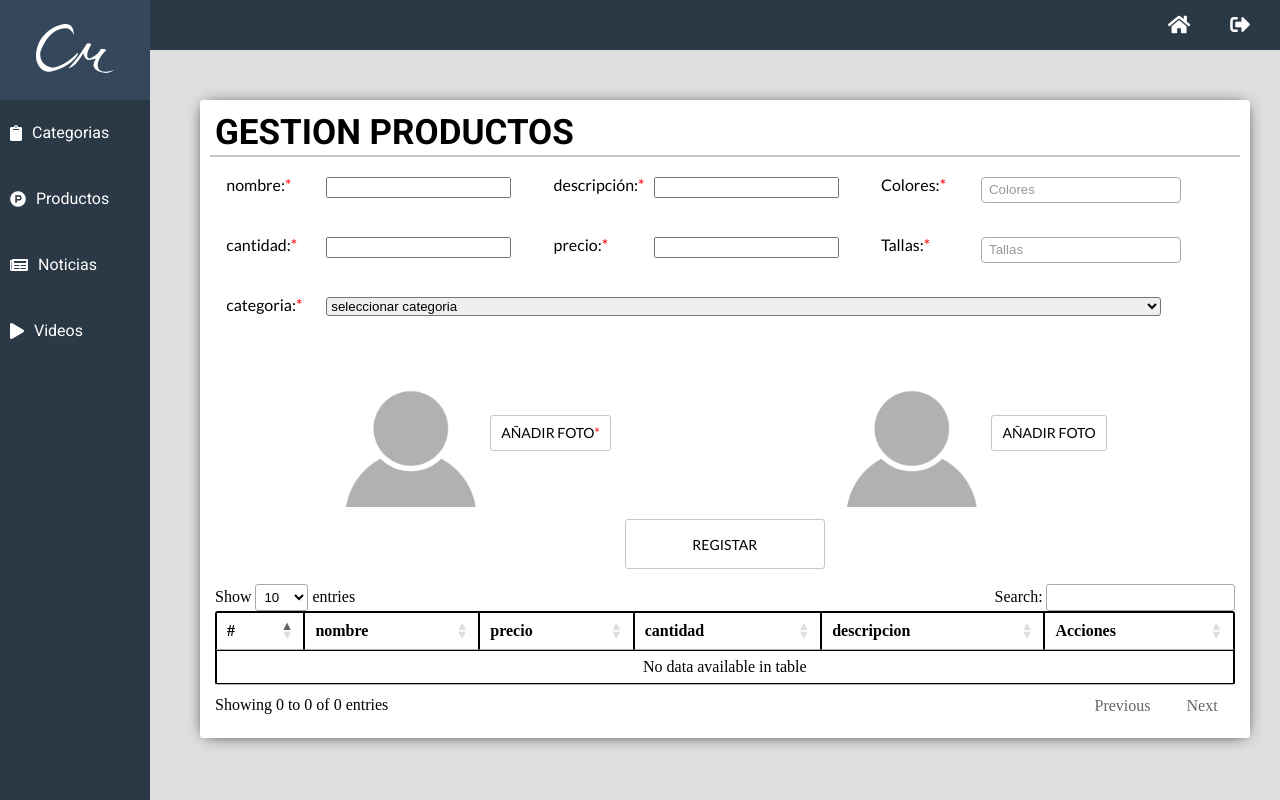
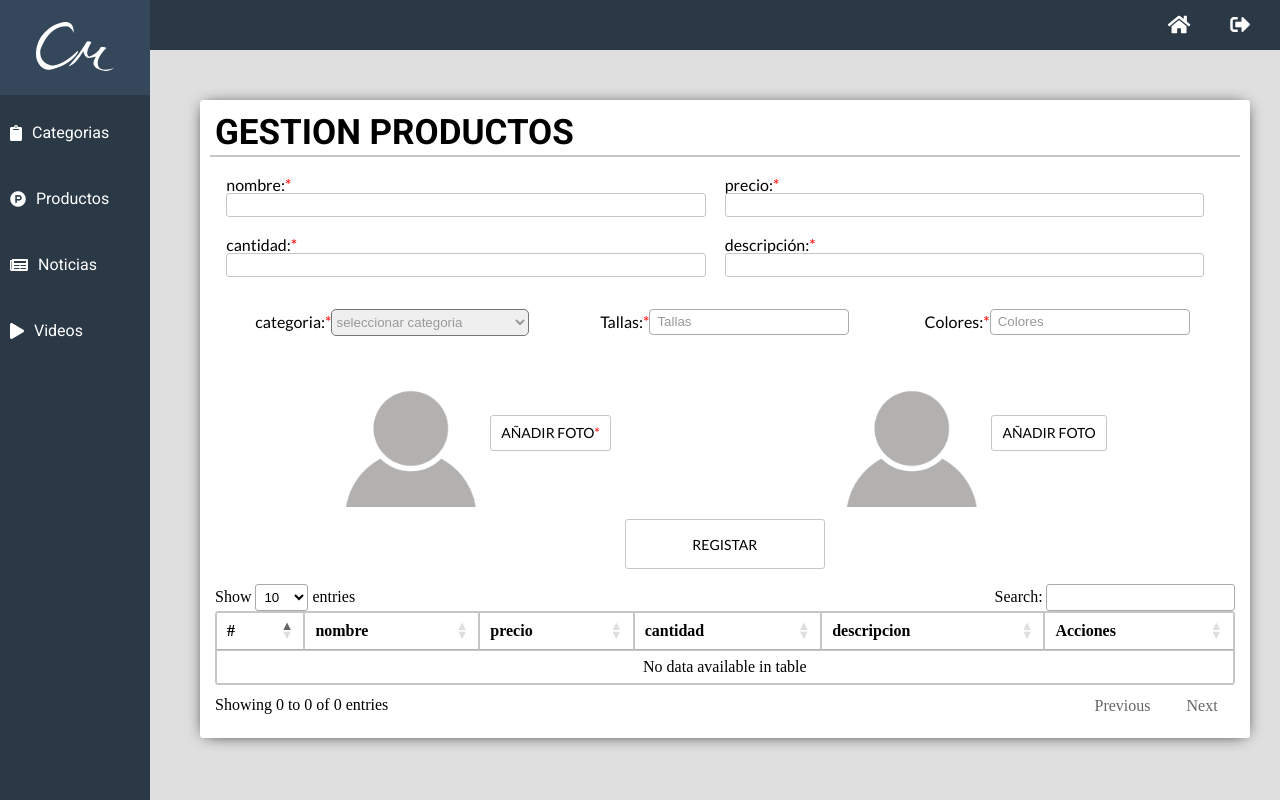
Before and after one commit to CristianAlexis10/tiendacm, a PHP site: template views/modules/admin/products/new.productos.php in a window 1280 px wide. Run offline with PHP 8.4, Linux system fonts and the light colour scheme; the template is opened without the code that fills it, so the values that code supplies are empty; some libraries are stand-ins or nearby versions.

Commit message:
rewgdhndgf

```diff
--- a/views/assets/css/dashboard.css
+++ b/views/assets/css/dashboard.css
@@ -39,10 +39,11 @@ body{
   justify-content: center;
   align-items: center;
   background: #35485b;
+  margin-bottom: 5px;
 }
+
 .menu a li i{
   color: #ffffff;
-  /* font-size: 30px; */
 }
 .item{
   margin: 10px;
@@ -203,11 +261,11 @@ body{
   width: 95%;
   display: grid;
   grid-template-areas:
-  "nomPro desPro colPro"
-  "canPro prePro talPro"
-  "catPro catPro catPro"
-  "imgPro imgPro imgPro"
-  "regPro regPro regPro";
+  "nomPro desPro"
+  "canPro prePro"
+  "catPro catPro"
+  "imgPro imgPro"
+  "regPro regPro";
   font-family: "Lato";
   grid-template-rows: 50px 50px 50px auto 50px;
   grid-row-gap: 10px;
@@ -215,47 +273,17 @@ body{
 .obligatorio{
   color: red;
 }
-.regProdNom{
-  grid-area: nomPro;
-  display: grid;
-  grid-template-columns: 100px auto;
+.wrapInputCat select{
+  width: 198px;
+  height: 27px;
+  border-radius: 5px;
+  color: #999;
 }
-.regProdCat{
-  grid-area: catPro;
-  display: grid;
-  grid-template-columns: 100px auto;
-}
-.wrapInputCat select{
-  width: 93%;
+.wrapInput input{
+  width: 95%;
   border-radius: 3px;
-}
-.wrapInputCat{
-  width: 100%;
-}
-.regProdPre{
-  grid-area: prePro;
-  display: grid;
-  grid-template-columns: 100px auto;
-}
-.regProdCol{
-  grid-area: colPro;
-  display: grid;
-  grid-template-columns: 100px auto;
-}
-.regProdCan{
-  grid-area: canPro;
-  display: grid;
-  grid-template-columns: 100px auto;
-}
-.regProdDes{
-  grid-area: desPro;
-  display: grid;
-  grid-template-columns: 100px auto;
-}
-.regProdTal{
-  grid-area: talPro;
-  display: grid;
-  grid-template-columns: 100px auto;
+  border: 1px solid #c6c6c6;
+  height: 20px;
 }
 .regProdImg{
   grid-area: imgPro;
@@ -299,6 +327,16 @@ body{
 .regProdReg button:hover, .regProdImg h2:hover{
   background: #ececec;
 }
+.wrapRegProdCat{
+  grid-area: catPro;
+  display: grid;
+  grid-template-columns: repeat(3,1fr);
+}
+.regProdCat, .regProdCol, .regProdTal{
+  display: flex;
+  justify-content: center;
+  align-items: center;
+}
 /*estilos de visualizacion de los productos */
 .wrap-produ{
   margin: 15px;
@@ -307,12 +345,16 @@ body{
   width: 100%;
 }
 table,th,tr,thead,tbody,td{
-  border: 1px solid black;
+  border: 1px solid #c6c6c6;
   text-align: center;
 }
 table{
+  border: 1px solid #c6c6c6;
   border-radius: 3px;
   margin: 5px 0px;
+}
+table.dataTable.no-footer {
+  border: 1px solid #c6c6c6;
 }
 .btn-productos{
   border: none;
--- a/views/assets/css/login-registro.css
+++ b/views/assets/css/login-registro.css
@@ -149,13 +149,13 @@
   cursor: pointer;
   width: 45%;
   height: 100%;
+  text-transform: capitalize;
 }
 .ir_registro{
   margin-left: 15px;
 }
 /*estilos del registro*/
 .registro{
-  /*display: none;*/
   z-index: 6;
   position: absolute;
   top: 0px;
@@ -202,6 +202,7 @@
   right: 22px;
   width: 90%;
   bottom: 15px;
+  text-transform: capitalize;
 }
 .btn_registro button{
   border: none;
--- a/views/assets/css/main.css
+++ b/views/assets/css/main.css
@@ -409,9 +409,6 @@ body{
   justify-content: center;
   align-items: center;
 }
-.frm-group{
-
-}
 .frm-group button, .frm-group:nth-last-child(1) input{
   width: 150px;
   height: 30px;
--- a/views/assets/js/main-admin.js
+++ b/views/assets/js/main-admin.js
@@ -186,6 +186,8 @@ var go = document.getElementById('go');
 var stop = document.getElementById('stop');
 var fullScreen = document.getElementById('fullScreen');
 
+
+if (document.getElementById('video')) {
 play.onclick = function() {
   if (video.paused) {
     video.play();
@@ -202,19 +204,12 @@ fullScreen.addEventListener ("click", function() {
     video.webkitRequestFullscreen ();
   }
 });
-// subir videos
-// function video(evt) {
-// 	for (var i = 0, i; i = data[1]; i++) {
-// 		if (!i.type.match('video.mp4')) {
-// 			continue;
-// 		}
-// 		var reader = new FileReader();
-// 		reader.onload = (function(data) {
-// 			return function(e) {
-// 				document.getElementById('upVideo').innerHTML = ['<source src="', e.target.result ,'"></source>'].join('');
-// 			};
-// 		})(f);
-// 		reader.readAsDataURL(i);
-// 	}
-// }
-// document.getElementById('upLoadVideo').addEventListener('change', video, false);
+}
+//modal actualizacion de categoria
+
+$(".updateCatBtn").click(function() {
+	$(".modalUpdateCategory").toggle();
+});
+$(".modalUpdateCategoryBtnC").click(function() {
+	$(".modalUpdateCategory").toggle();
+})
--- a/views/include/login-registro.php
+++ b/views/include/login-registro.php
@@ -19,7 +19,7 @@
                 </div>
                 <div class="btn_inicio">
                   <button type="submit" class="ini_sesion" id="iniciar_se" >Iniciar sesion</button>
-                  <button type="button" class="ir_registro" id="btn_registro">registro</button>
+                  <button type="button" class="ir_registro" id="btn_registro">¡registrate!</button>
                 </div>
             </div>
           </form>
@@ -54,8 +54,8 @@
               </div>
             </div>
               <div class="btn_registro">
-                <button type="submit" class="btn_registrarse" id="btn_regis">Registrarse</button>
-                <button type="button" id="btn_login" class="ir_registro">Iniciar sesión</button>
+                <button type="submit" class="btn_registrarse" id="btn_regis">Registrarse!</button>
+                <!-- <button type="button" id="btn_login" class="ir_registro">Iniciar sesión</button> -->
               </div>
           </form>
         </div>
--- a/views/modules/admin/products/new.productos.php
+++ b/views/modules/admin/products/new.productos.php
@@ -52,6 +52,7 @@ if (isset($_SESSION['messagge'])) {
             <input type="text" class="dataNewProd" required>
       	  </div>
       	</div>
+        <div class="wrapRegProdCat">
       	<div class="regProdCat">
           <label for="">categoria:<span class="obligatorio">*</span></label>
           <div class="wrapInputCat">
@@ -88,6 +89,7 @@ if (isset($_SESSION['messagge'])) {
             ?>
           </select>
         </div>
+      </div>
         <div class="regProdImg">
           <div class="form-group Cambiar--img">
            <div id="wrap-result"><img src="views/assets/img/defaultProfile.png" ></div>
--- a/views/modules/admin/products/view-img.php
+++ b/views/modules/admin/products/view-img.php
@@ -18,6 +18,7 @@
       <?php require_once("views/include/dashboard/topMenu.php"); ?>
       <?php require_once("views/include/dashboard/navigator.php"); ?>
 <div class="contenido">
+  <h1>Actualizar imagenes</h1>
     <?php
         $data = $this->master->selectBy('producto',array('pro_codigo',$_SESSION['update_pro']));
     ?>
```
Also changed, not shown: other parts of views/assets/css/dashboard.css (+57 -0 lines), views/assets/js/main.js (+12 -4 lines), views/modules/admin/category/category.php (+45 -1 lines), views/modules/admin/category/update-category.php (+5 -9 lines), views/modules/admin/products/product-update.php (+10 -7 lines), views/assets/img/category/013fe9e0782f9e3e2791651e1753cacf.png (deleted), views/assets/img/category/1db6fd8924385b2577d35202b13ffc27.png (added), views/assets/img/category/40c92ed4db46ce3fee3cfac6df486af2.png (added), views/assets/img/category/54e1fe861fb176dd7eacaeae04ef31c4.png (added), views/assets/img/category/6f6ac396009fcd3fdf75e5c8e04b356a.png (deleted), views/assets/img/category/8248b41c1d055a16bb8eaaed064dad73.png (deleted), views/assets/img/category/93ab2a64e039e1ccf6d1fb367f058998.png (added), views/assets/img/category/af1394f5a43f876e8d02ae67272aa7d9.png (added).
